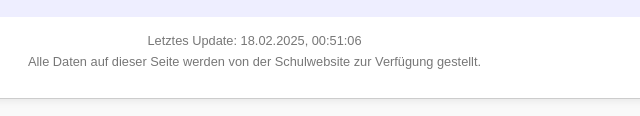
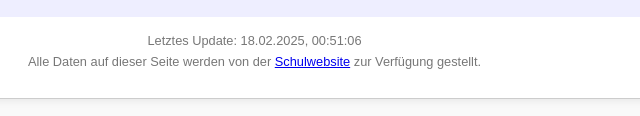
Before and after one commit to Ace-Radom/ZZDS_Speiseplan, a plain HTML site: page index.html in a window 1280 px wide. Shown: the part 1322-1438 px from the top of the page, 390-1030 px from the left. Drawn offline with Linux system fonts and the light colour scheme.

Commit message:
hyperlink to school website

```diff
--- a/index.html
+++ b/index.html
@@ -43,7 +43,7 @@
             <div class="footer">
 
                 <p id="date_last_update"></p>
-                <p>Alle Daten auf dieser Seite werden von der Schulwebsite zur Verfügung gestellt.</p>
+                <p>Alle Daten auf dieser Seite werden von der <a href="https://www.zinzendorfschulen.de/schueler-eltern/mensa-speiseplan/">Schulwebsite</a> zur Verfügung gestellt.</p>
 
             </div>
 
```
